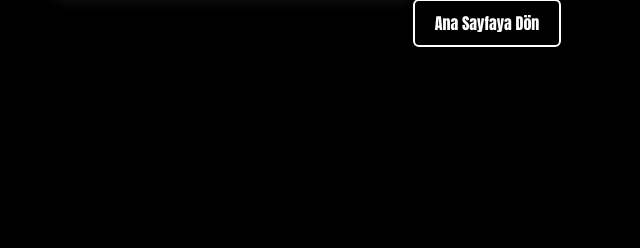
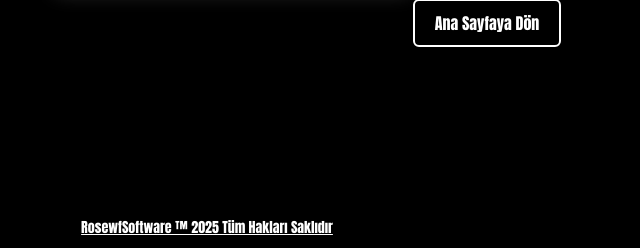
Before and after one commit to Kgames4040/rosewfotokod, a Flask app: page /admin-login in a window 1280 px wide. Shown: the part 552-800 px from the top of the page, without its empty margins (433-1073 px from the left). Run offline with Flask 3, Linux system fonts and the light colour scheme.

Commit message:
Update admin_login.html

```diff
--- a/templates/admin_login.html
+++ b/templates/admin_login.html
@@ -77,6 +77,12 @@
     {% endif %}
   </div>
 
+  <footer style="position: fixed; bottom: 10px; width: 100%; text-align: center;">
+    <a href="https://www.itemsatis.com/profil/rosewfshop.html" target="_blank" style="color: white; font-size: 14px; text-decoration: underline;">
+      RosewfSoftware ™ 2025 Tüm Hakları Saklıdır
+    </a>
+  </footer>
+
   <a href="/" class="home-button" style="margin-top: 350px;  margin-right: -200px; display: block; text-align: center;">Ana Sayfaya Dön</a>
 </body>
 </html>
```
